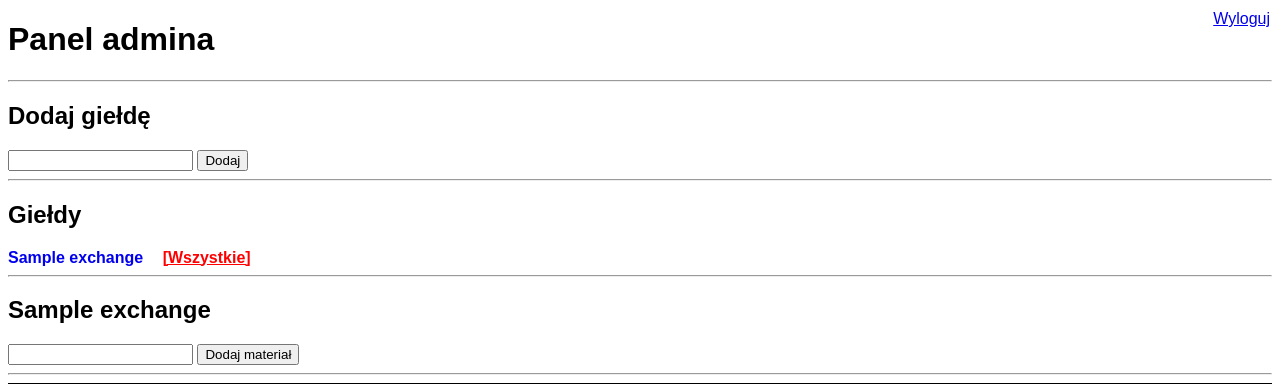
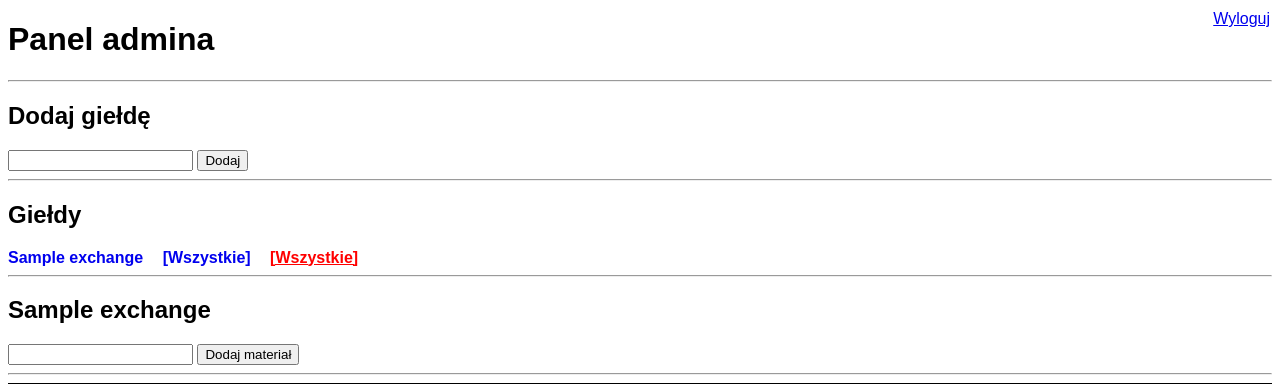
Before and after one commit to glucior99/gieldaneksv2, a Python web app: template templates/admin.html in a window 1280 px wide. Shown: the top 384 px of the page. Run offline with Jinja, Linux system fonts and the light colour scheme; the template is opened without the code that fills it: most values are stand-ins (such as "Sample title", 1, 10 or a date in 2020).

Commit message:
Update admin.html

```diff
--- a/templates/admin.html
+++ b/templates/admin.html
@@ -55,12 +55,11 @@ th {
 
 <h2>Giełdy</h2>
 <div class="tabs">
-    {% for ex_id, ex_name in all_exchanges %}
-        <a href="/admin?exchange_id={{ ex_id }}"
-           class="{% if selected_exchange == ex_id %}active{% endif %}">
-            {{ ex_name }}
-        </a>
-    {% endfor %}
+       {% for ex_id, ex_name in all_exchanges %}
+            <a href="/admin?exchange_id={{ ex_id }}">{{ ex_name }}</a>
+            {% endfor %}
+            <a href="/admin">[Wszystkie]</a>
+
     <a href="/admin" {% if not selected_exchange %}class="active"{% endif %}>
         [Wszystkie]
     </a>
```
